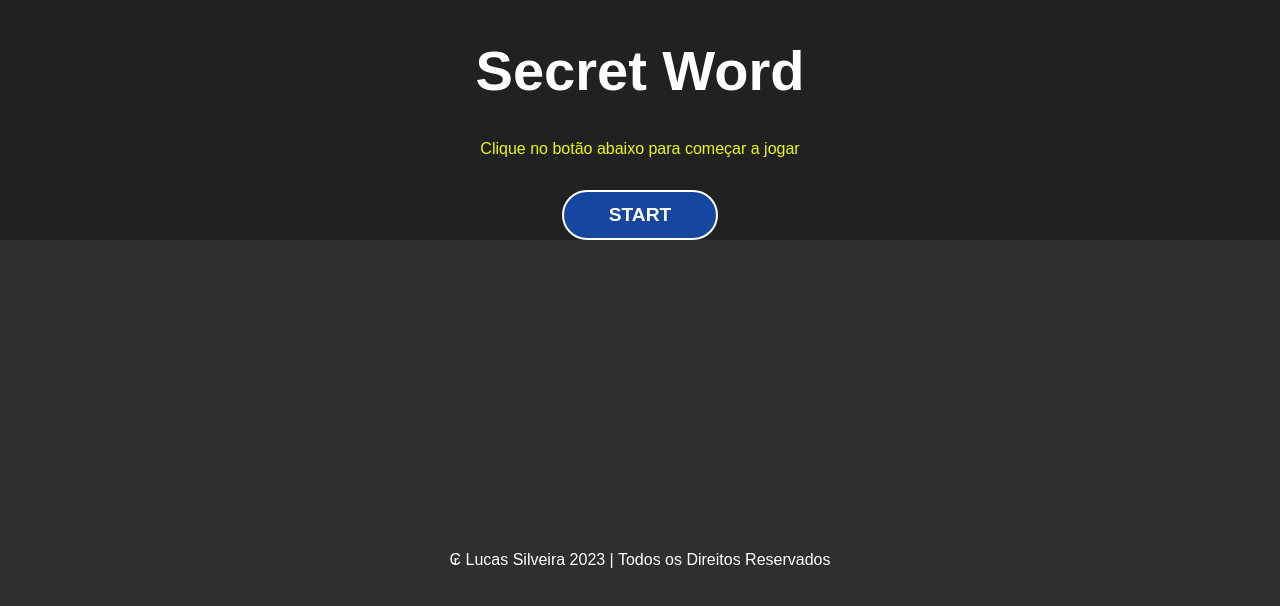
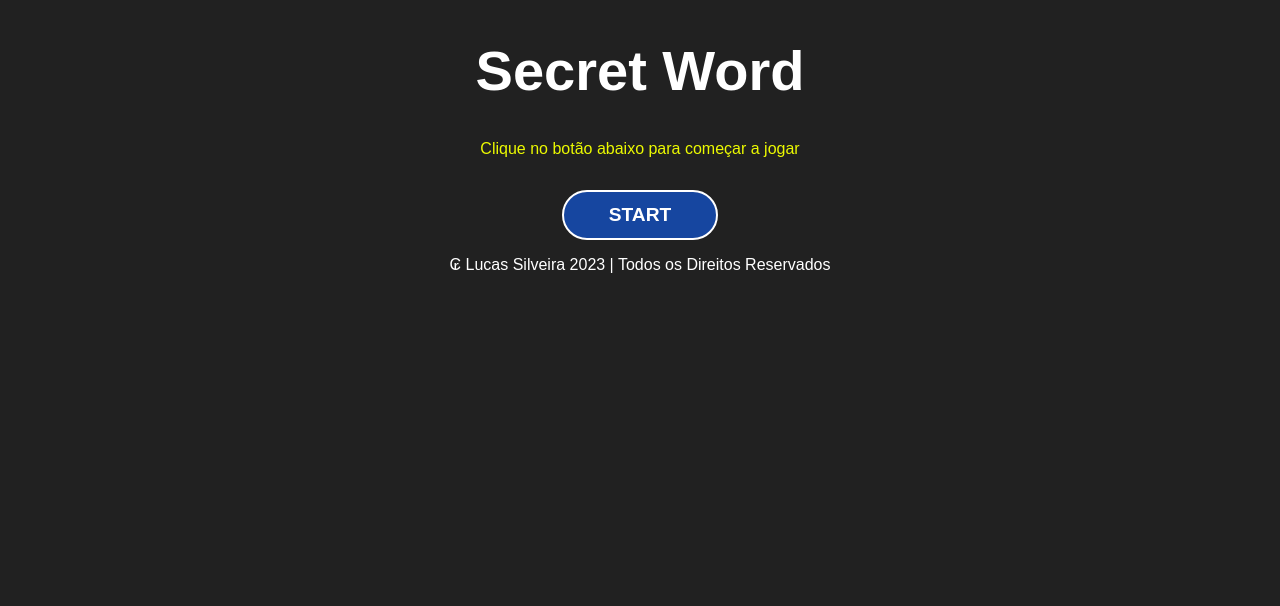
Before and after one commit to lucassilveira1/secret-word, a React (Create React App) app: page / in a window 1280 px wide. Shown: the top 606 px of the page. Built offline with nearby package versions, Linux system fonts and the light colour scheme.

Commit message:
fix: footer

```diff
--- a/src/components/Footer.css
+++ b/src/components/Footer.css
@@ -3,7 +3,6 @@
     justify-content: center;
     align-items: center;
     text-align: center;
-    background-color: #302f2f;
-    height: 50vw;
+    height: 100%;
     font-family: "Arial", sans-serif;
 }
--- a/src/index.css
+++ b/src/index.css
@@ -8,6 +8,10 @@ body {
     padding: 0;
     background: #212121;
     color: #ffffff;
+}
+
+main {
+    flex: 1;
 }
 
 button {
```
